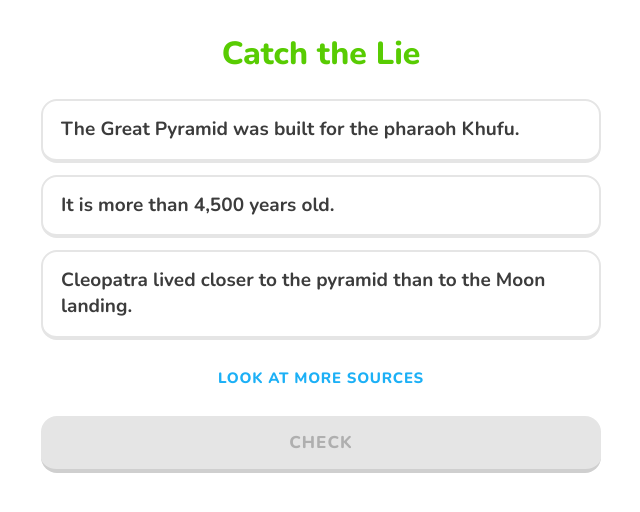
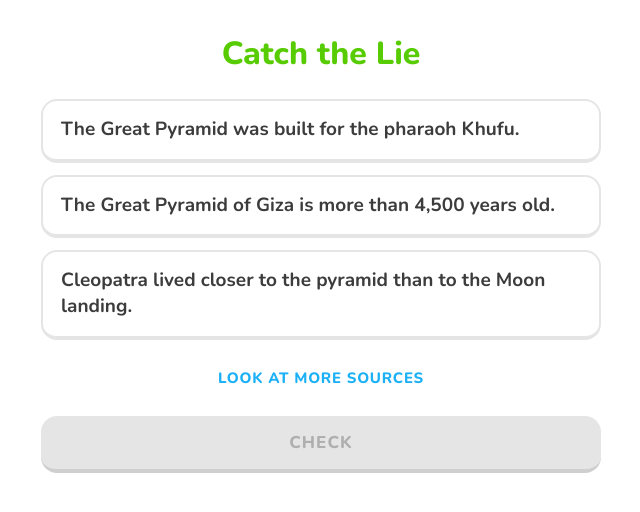
Before and after one commit to mrassell/catch-the-lie, a React (Vite) app: page / in a window 1280 px wide. Shown: the top 512 px of the page, without its empty margins (319-959 px from the left). Built offline with nearby package versions, Linux system fonts and the light colour scheme.

Commit message:
Make pyramid age statement more specific

```diff
--- a/cases.js
+++ b/cases.js
@@ -7,7 +7,7 @@ export const CASES = [
     title: "The Great Pyramid",
     lines: [
       { t: "The Great Pyramid was built for the pharaoh Khufu." },
-      { t: "It is more than 4,500 years old." },
+      { t: "The Great Pyramid of Giza is more than 4,500 years old." },
       { t: "Cleopatra lived closer to the pyramid than to the Moon landing.", truth: "Cleopatra lived closer in time to the Moon landing than to the building of the Great Pyramid.", lie: "Cleopatra lived about 2,500 years after the pyramid and about 2,000 years before the Moon landing." }
     ],
     answers: {
```
